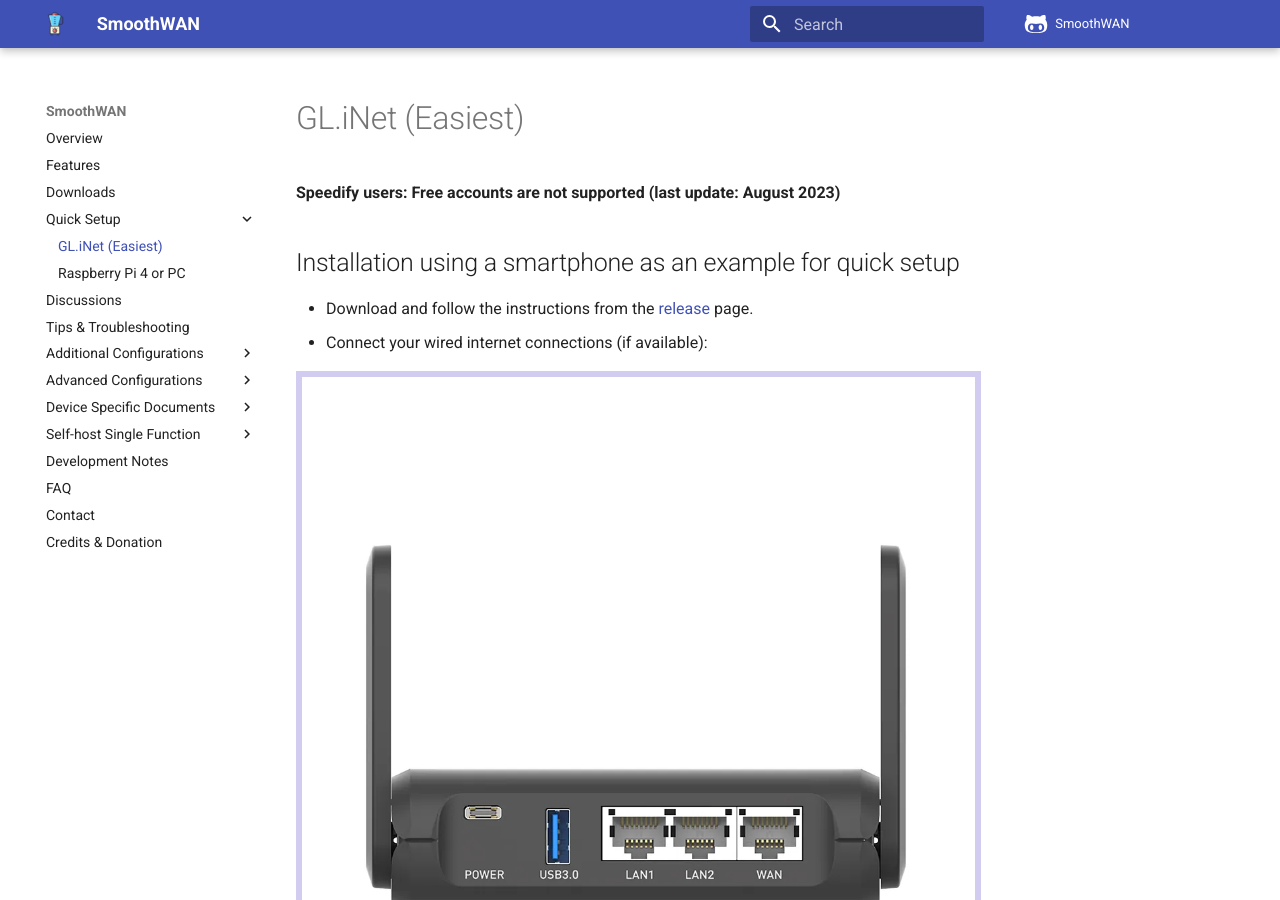
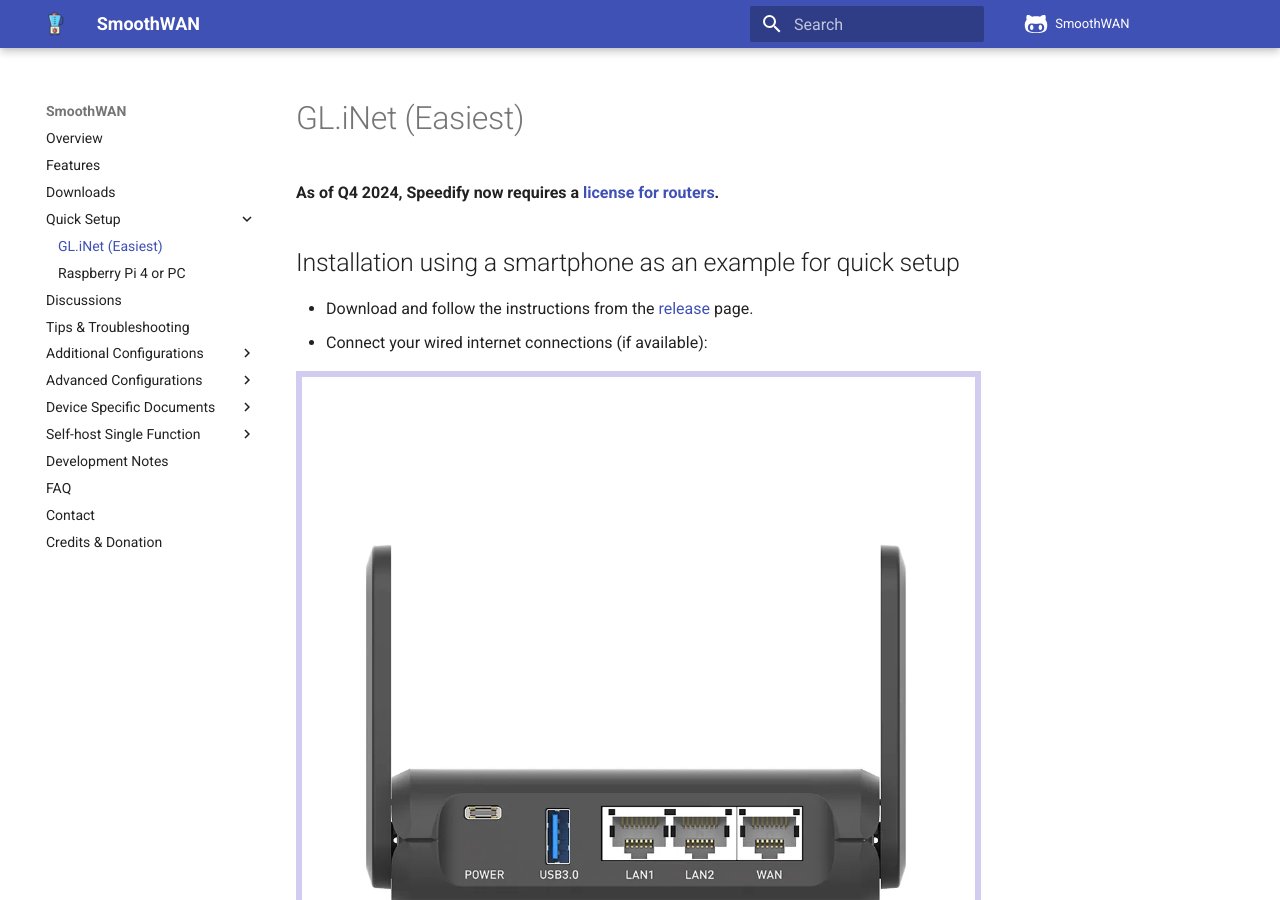
Before and after one commit to SmoothWAN/SmoothWAN-docs, an MkDocs documentation site: the page built from docs/setup-glinet.md, in a window 1280 px wide and 900 px high. Built offline with MkDocs 1.6.1 and Material for MkDocs 9.7.7, drawn with Linux system fonts in a browser that asks for light colours; comment, search, counter and statistics services are not loaded.

Commit message:
Update setup-glinet.md - License notice

```diff
--- a/docs/setup-glinet.md
+++ b/docs/setup-glinet.md
@@ -1,4 +1,4 @@
-<b>Speedify users: Free accounts are not supported (last update: August 2023)</b>
+<b>As of Q4 2024, Speedify now requires a [license for routers](https://speedify.com/store/#routers).</b>
 <h2>Installation using a smartphone as an example for quick setup</h2>
 
 - Download and follow the instructions from the [release](https://github.com/TalalMash/SmoothWAN/releases) page. <br>
```
